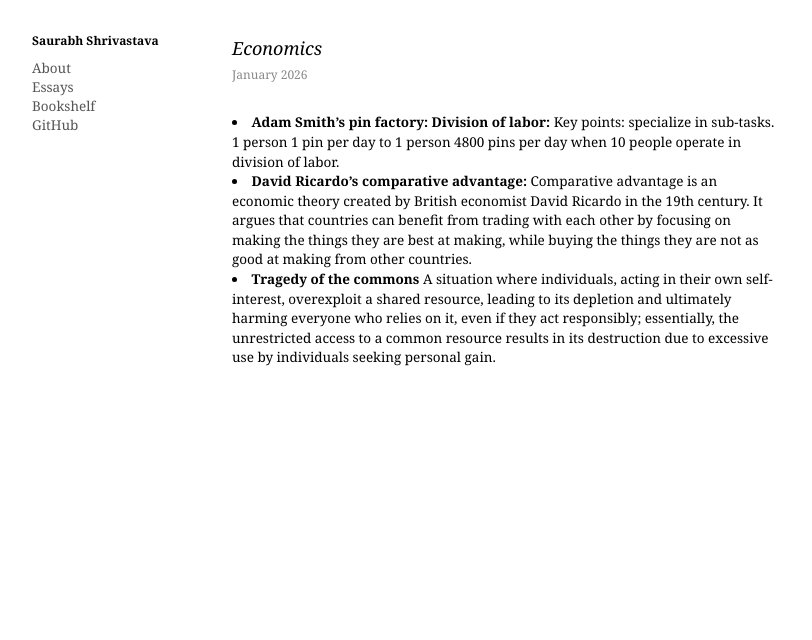
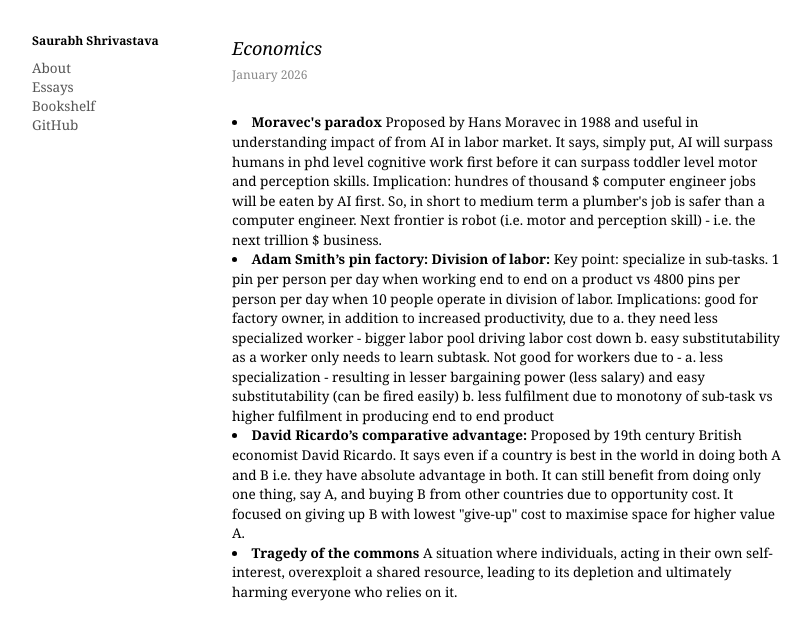
Before and after one commit to saurabhshrivastava1/saurabhshrivastava1.github.io, a Jekyll site: the page built from essays/essay2.markdown, in a window 1280 px wide. Shown: the top 640 px of the page, without its empty margins (8-820 px from the left). Built offline with Jekyll 4.4.1, drawn with Linux system fonts in a browser that asks for light colours.

Commit message:
Created first essay with sidebar layout

```diff
--- a/essays/essay2.markdown
+++ b/essays/essay2.markdown
@@ -5,7 +5,7 @@ layout: null
 <html>
 <head>
   <meta charset="utf-8">
-  <title>Economics · Saurabh Shrivastava</title>
+  <title>Concepts: Economics & Productivity · Saurabh Shrivastava</title>
   <link rel="stylesheet" href="{{ '/assets/style.css' | relative_url }}">
   <link rel="icon" href="data:,">
   <link rel="apple-touch-icon" href="data:,">
@@ -27,13 +27,23 @@ layout: null
     <h2 style="font-style: italic; margin-bottom: 5px;">Economics</h2>
     <p style="color: #888; font-size: 12px; margin-bottom: 30px;">January 2026</p>
 
-   <li> <b> Adam Smith’s pin factory: Division of labor: </b> Key points: specialize in sub-tasks. 1 person 1 pin per day to 1 person 4800 pins per day when 10 people operate in division of labor. </li>
+    <li> <b> Moravec's paradox </b>
+    Proposed by Hans Moravec in 1988 and useful in understanding impact of from AI in labor market. It says, simply put, AI will surpass humans in phd level cognitive work first before it can surpass toddler level motor and perception skills.
+
+    Implication: hundres of thousand $ computer engineer jobs will be eaten by AI first.  So, in short to medium term a plumber's job is safer than a computer engineer. Next frontier is robot (i.e. motor and perception skill) - i.e. the next trillion $ business.
+    </li>
+
+   <li> <b> Adam Smith’s pin factory: Division of labor: </b> Key point: specialize in sub-tasks. 1 pin per person per day when working end to end on a product vs 4800 pins per person per day when 10 people operate in division of labor.
+
+   Implications: good for factory owner, in addition to increased productivity, due to a. they need less specialized worker - bigger labor pool driving labor cost down b. easy substitutability as a worker only needs to learn subtask.
+
+   Not good for workers due to - a. less specialization - resulting in lesser bargaining power (less salary) and easy substitutability (can be fired easily) b. less fulfilment due to monotony of sub-task vs higher fulfilment in producing end to end product </li>
 
    <li> <b> David Ricardo’s comparative advantage: </b>
-    Comparative advantage is an economic theory created by British economist David Ricardo in the 19th century. It argues that countries can benefit from trading with each other by focusing on making the things they are best at making, while buying the things they are not as good at making from other countries.</li>
+    Proposed by 19th century British economist David Ricardo. It says even if a country is best in the world in doing both A and B i.e. they have absolute advantage in both. It can still benefit from doing only one thing, say A, and buying B from other countries due to opportunity cost. It focused on giving up B with lowest "give-up" cost to maximise space for higher value A. </li>
 
    <li> <b> Tragedy of the commons </b>
-    A situation where individuals, acting in their own self-interest, overexploit a shared resource, leading to its depletion and ultimately harming everyone who relies on it, even if they act responsibly; essentially, the unrestricted access to a common resource results in its destruction due to excessive use by individuals seeking personal gain. </li>
+    A situation where individuals, acting in their own self-interest, overexploit a shared resource, leading to its depletion and ultimately harming everyone who relies on it. </li>
 
 </div>
 
```
